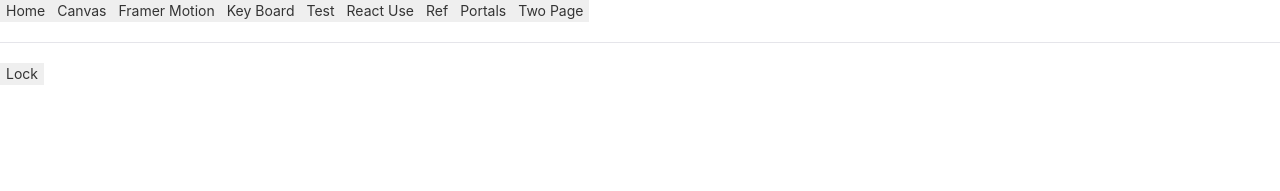
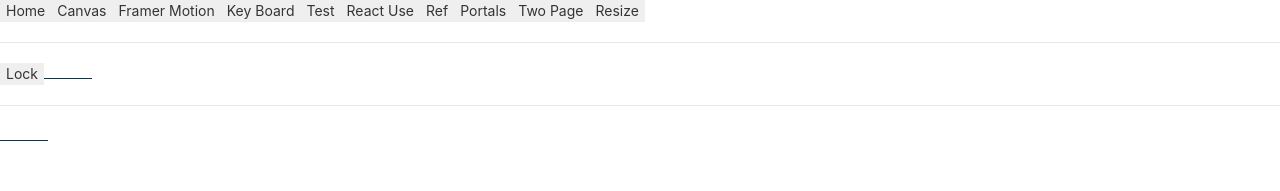
Before and after one commit to cwjjjjj/react-18-study, a React (Vite) app: page /test in a window 1280 px wide. Shown: the top 191 px of the page. Built offline with nearby package versions, Linux system fonts and the light colour scheme.

Commit message:
feat: test resize

```diff
--- a/package.json
+++ b/package.json
@@ -26,6 +26,7 @@
     "@types/react-dom": "^18.0.0",
     "@vitejs/plugin-react": "^1.3.0",
     "typescript": "^4.6.3",
-    "vite": "^2.9.9"
+    "vite": "^2.9.9",
+    "vite-plugin-react-inspector": "^0.3.2"
   }
 }
--- a/src/App.tsx
+++ b/src/App.tsx
@@ -18,6 +18,7 @@ function App() {
         <button onClick={() => navigate("/ref")}>Ref</button>
         <button onClick={() => navigate("/protals")}>Portals</button>
         <button onClick={() => navigate("/two-page")}>Two Page</button>
+        <button onClick={() => navigate("/resize")}>Resize</button>
       </nav>
       <hr />
       <Route />
--- /dev/null
+++ b/src/components/Resize.tsx
@@ -0,0 +1,20 @@
+import { useSize } from "react-use";
+
+const Resize = () => {
+  const [sized, { width, height }] = useSize(
+    ({ width }) => (
+      <div style={{ background: "red" }}>Size me up! ({width}px)</div>
+    ),
+    { width: 100, height: 100 }
+  );
+
+  return (
+    <div>
+      {sized}
+      <div>width: {width}</div>
+      <div>height: {height}</div>
+    </div>
+  );
+};
+
+export default Resize;
--- a/src/components/Route/index.tsx
+++ b/src/components/Route/index.tsx
@@ -8,6 +8,7 @@ import ReactUse from "../ReactUse";
 import RefTest from "../RefTest";
 import Portals from "../Portals";
 import TwoPageCss from "../TwoPageCss";
+import Resize from "../Resize";
 
 export default function index() {
   return (
@@ -21,6 +22,7 @@ export default function index() {
       <Route path="ref" element={<RefTest />} />
       <Route path="protals" element={<Portals />} />
       <Route path="two-page" element={<TwoPageCss />} />
+      <Route path="resize" element={<Resize />} />
     </Routes>
   );
 }
--- /dev/null
+++ b/src/components/Svg.tsx
@@ -0,0 +1,14 @@
+const SvgComponent = (props) => (
+  <svg
+    width={48}
+    height={1}
+    xmlns="http://www.w3.org/2000/svg"
+    color="red"
+    {...props}
+  >
+    <title>{"Rectangle 5"}</title>
+    <path d="M0 0h48v1H0z" fill="#063855" fillRule="evenodd" />
+  </svg>
+);
+
+export default SvgComponent;
--- a/src/components/Test.tsx
+++ b/src/components/Test.tsx
@@ -1,4 +1,5 @@
 import { useLockBodyScroll, usePermission, useToggle } from "react-use";
+import SvgComponent from "./Svg";
 
 const Demo = () => {
   const [locked, toggleLocked] = useToggle(false);
@@ -12,6 +13,51 @@ const Demo = () => {
       <button onClick={() => toggleLocked()}>
         {locked ? "Unlock" : "Lock"}
       </button>
+      <svg
+        width="48px"
+        height="1px"
+        viewBox="0 0 48 1"
+        version="1.1"
+        xmlns="http://www.w3.org/2000/svg"
+      >
+        <title>Rectangle 5</title>
+        <desc>Created with Sketch.</desc>
+        <defs></defs>
+        <g
+          id="Page-1"
+          stroke="none"
+          stroke-width="1"
+          fill="none"
+          fill-rule="evenodd"
+        >
+          <g
+            id="19-Separator"
+            transform="translate(-129.000000, -156.000000)"
+            fill="#063855"
+          >
+            <g
+              id="Controls/Settings"
+              transform="translate(80.000000, 0.000000)"
+            >
+              <g id="Content" transform="translate(0.000000, 64.000000)">
+                <g id="Group" transform="translate(24.000000, 56.000000)">
+                  <g id="Group-2">
+                    <rect
+                      id="Rectangle-5"
+                      x="25"
+                      y="36"
+                      width="48"
+                      height="1"
+                    ></rect>
+                  </g>
+                </g>
+              </g>
+            </g>
+          </g>
+        </g>
+      </svg>
+      <hr />
+      <SvgComponent style={{ color: "red" }} />
     </div>
   );
 };
--- a/vite.config.ts
+++ b/vite.config.ts
@@ -1,7 +1,9 @@
 import { defineConfig } from "vite";
 import path from "path";
+import ReactInspector from "vite-plugin-react-inspector";
 
 export default defineConfig({
+  plugins: [ReactInspector()],
   resolve: {
     alias: [
       { find: "@", replacement: path.resolve(__dirname, "./src") },
```
Also changed, not shown: 1 other file (tests, documents, lock files or other folders).
